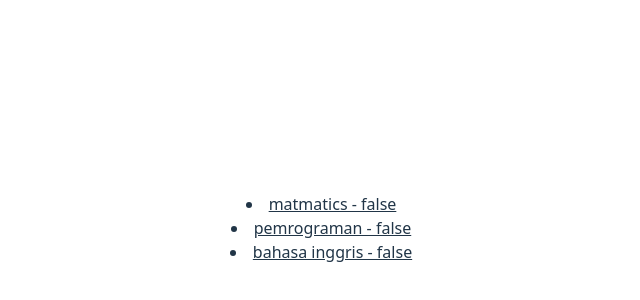
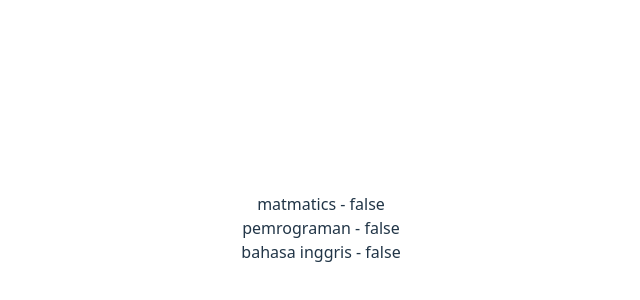
Before and after one commit to qadrihafyan/32-pbk-uts-233510651, a Vue app: page / in a window 1280 px wide. Shown: the part 172-472 px from the top of the page, without its empty margins (319-959 px from the left). Built offline with nearby package versions, Linux system fonts and the light colour scheme.

Commit message:
fix display task

```diff
--- a/src/App.vue
+++ b/src/App.vue
@@ -22,11 +22,11 @@ const tasks = ref([
 
 <template>
   <div>
-    <u>
+    <ul>
       <li v-for="task in tasks" :key="task.id">
         {{ task.title }} - {{ task.completed }}
       </li>
-    </u>
+    </ul>
   </div>
 </template>
 
```
